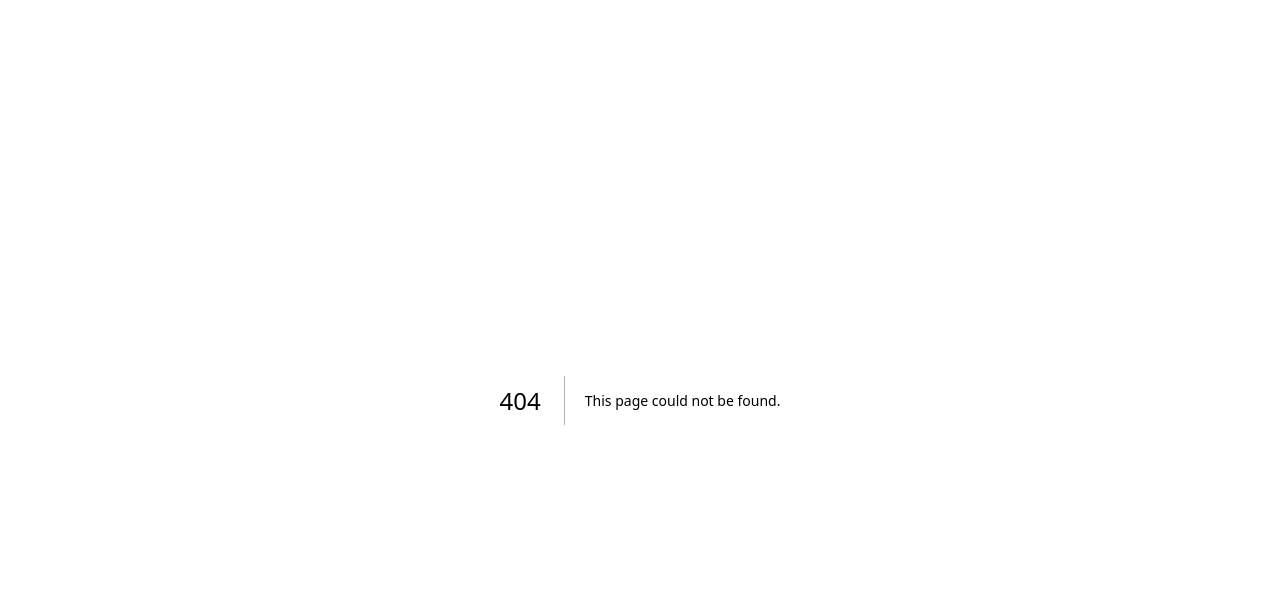
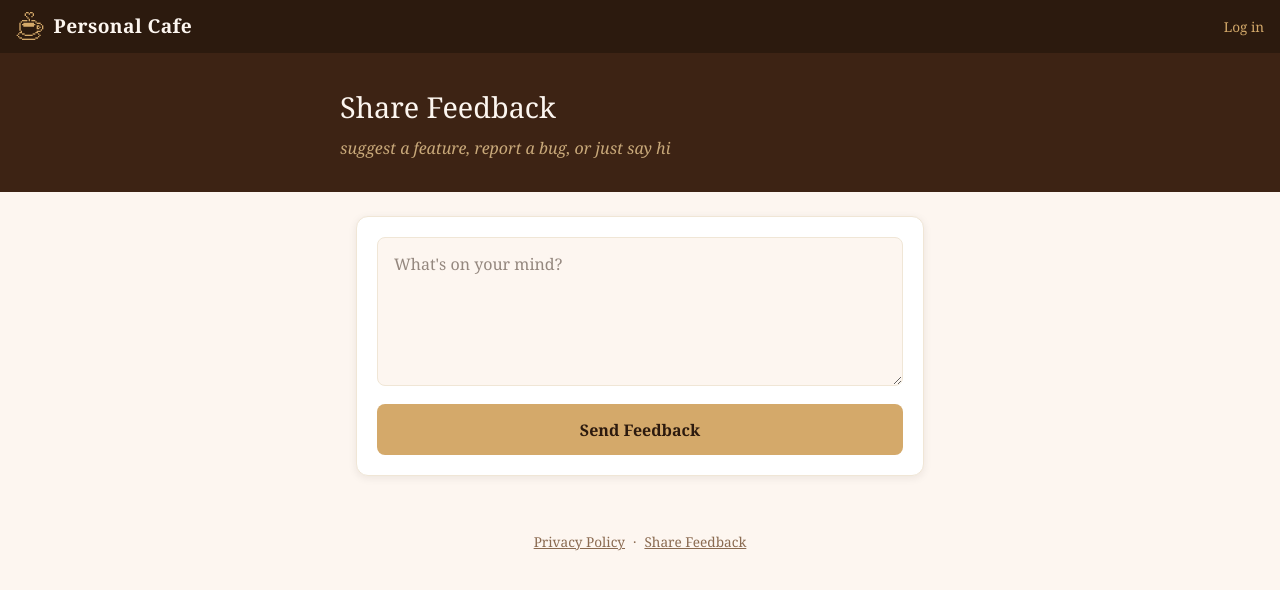
Before and after one commit to laurasedra/personal-cafe, a Next.js app: page /feedback in a window 1280 px wide. Before the commit this address had no page. Shown: the top 590 px of the page. Built offline with nearby package versions, Linux system fonts and the light colour scheme; no server answers.

Commit message:
adding feedback page

```diff
--- a/src/app/components/Footer.tsx
+++ b/src/app/components/Footer.tsx
@@ -12,6 +12,10 @@ export default function Footer() {
       <Link href="/privacy" style={{ color: '#8a6a50', textDecoration: 'underline' }}>
         Privacy Policy
       </Link>
+      <span style={{ margin: '0 0.5rem' }}>·</span>
+      <Link href="/feedback" style={{ color: '#8a6a50', textDecoration: 'underline' }}>
+        Share Feedback
+      </Link>
     </footer>
   )
 }
--- /dev/null
+++ b/src/app/feedback/page.tsx
@@ -0,0 +1,116 @@
+'use client'
+
+import { useState } from 'react'
+import { supabase } from '@/app/lib/supabase'
+import Header from '@/app/components/Header'
+import Footer from '@/app/components/Footer'
+
+export default function FeedbackPage() {
+  const [message, setMessage] = useState('')
+  const [submitted, setSubmitted] = useState(false)
+  const [loading, setLoading] = useState(false)
+  const [error, setError] = useState('')
+
+  const handleSubmit = async () => {
+    if (!message.trim()) return
+    setLoading(true)
+    setError('')
+
+    const { data: { user } } = await supabase.auth.getUser()
+
+    const { error: dbError } = await supabase.from('feedback').insert({
+      message: message.trim(),
+      user_id: user?.id ?? null,
+    })
+
+    if (dbError) {
+      setError('Something went wrong. Please try again.')
+    } else {
+      setSubmitted(true)
+    }
+    setLoading(false)
+  }
+
+  return (
+    <main style={{ minHeight: '100vh', background: '#fdf6f0', fontFamily: 'Georgia, serif', padding: '0' }}>
+      <Header />
+
+      <section style={{ background: '#3d2314', padding: '2rem 1rem', color: '#fdf6f0' }}>
+        <div style={{ maxWidth: '600px', margin: '0 auto' }}>
+          <h1 style={{ margin: 0, fontSize: '1.8rem' }}>Share Feedback</h1>
+          <p style={{ margin: '0.5rem 0 0', color: '#c9a97a', fontStyle: 'italic' }}>
+            suggest a feature, report a bug, or just say hi
+          </p>
+        </div>
+      </section>
+
+      <section style={{ maxWidth: '600px', margin: '0 auto', padding: '1.5rem 1rem 2rem' }}>
+        {submitted ? (
+          <div style={{
+            background: '#fff',
+            borderRadius: '12px',
+            padding: '1.5rem',
+            boxShadow: '0 2px 8px rgba(44,26,14,0.08)',
+            border: '1px solid #f0e6d6',
+            textAlign: 'center',
+            color: '#2c1a0e',
+          }}>
+            <p style={{ fontSize: '1.1rem', margin: 0 }}>Thanks for the feedback! ☕</p>
+          </div>
+        ) : (
+          <div style={{
+            background: '#fff',
+            borderRadius: '12px',
+            padding: '1.25rem',
+            boxShadow: '0 2px 8px rgba(44,26,14,0.08)',
+            border: '1px solid #f0e6d6',
+          }}>
+            <textarea
+              value={message}
+              onChange={e => setMessage(e.target.value)}
+              placeholder="What's on your mind?"
+              rows={5}
+              style={{
+                width: '100%',
+                padding: '0.85rem 1rem',
+                fontSize: '1rem',
+                borderRadius: '8px',
+                border: '1px solid #f0e6d6',
+                outline: 'none',
+                background: '#fdf6f0',
+                color: '#2c1a0e',
+                fontFamily: 'Georgia, serif',
+                resize: 'vertical',
+                boxSizing: 'border-box',
+              }}
+            />
+            {error && (
+              <p style={{ color: '#9b3a2a', fontSize: '0.9rem', margin: '0.5rem 0 0' }}>{error}</p>
+            )}
+            <button
+              onClick={handleSubmit}
+              disabled={loading || !message.trim()}
+              style={{
+                marginTop: '0.75rem',
+                width: '100%',
+                padding: '0.85rem',
+                fontSize: '1rem',
+                borderRadius: '8px',
+                border: 'none',
+                background: '#d4a96a',
+                color: '#2c1a0e',
+                fontWeight: 'bold',
+                cursor: loading || !message.trim() ? 'not-allowed' : 'pointer',
+                fontFamily: 'Georgia, serif',
+              }}
+            >
+              {loading ? 'Sending...' : 'Send Feedback'}
+            </button>
+          </div>
+        )}
+      </section>
+
+      <Footer />
+    </main>
+  )
+}
```
